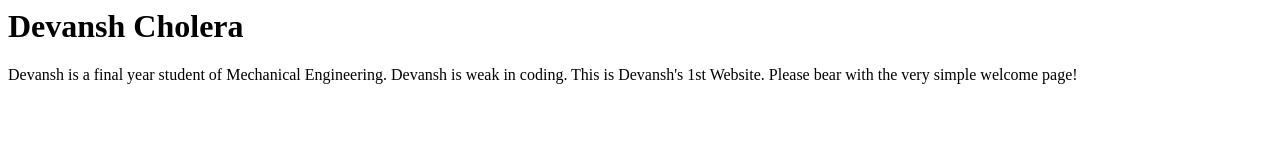
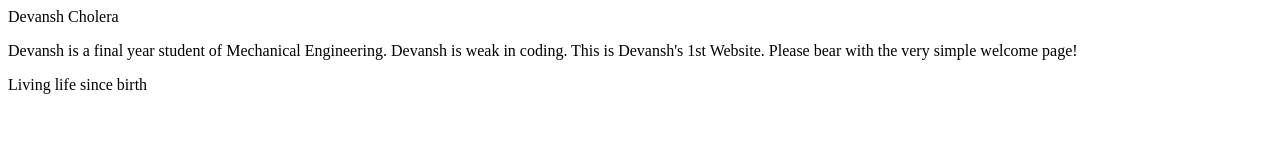
Before and after one commit to devxcholera/devxcholera.github.io, a plain HTML site: page index.html in a window 1280 px wide. Drawn offline with Linux system fonts and the light colour scheme.

Commit message:
Update index.html
Added paras

```diff
--- a/index.html
+++ b/index.html
@@ -1,8 +1,9 @@
 <html>
 <head><title>Devansh</title></head>
 <body>
-  <h1>Devansh Cholera</h1>
-  Devansh is a final year student of Mechanical Engineering. Devansh is weak in coding. This is Devansh's 1st Website. Please bear with the
-very simple welcome page!
+  <h10>Devansh Cholera</h10>
+  <p>Devansh is a final year student of Mechanical Engineering. Devansh is weak in coding. This is Devansh's 1st Website. Please bear with the
+very simple welcome page!</p>
+  <p>Living life since birth</p>
 </body>
 </html>
```
